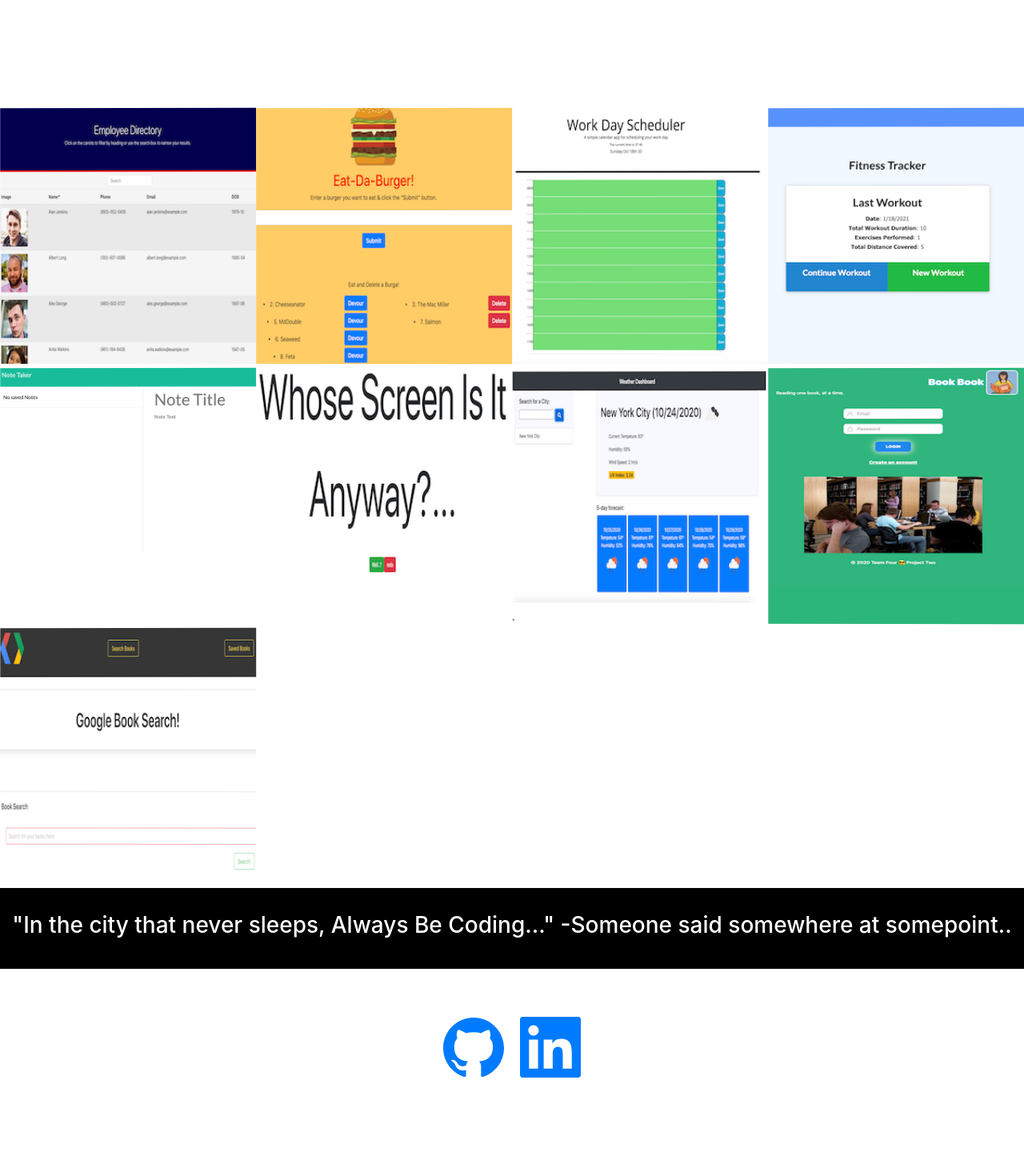
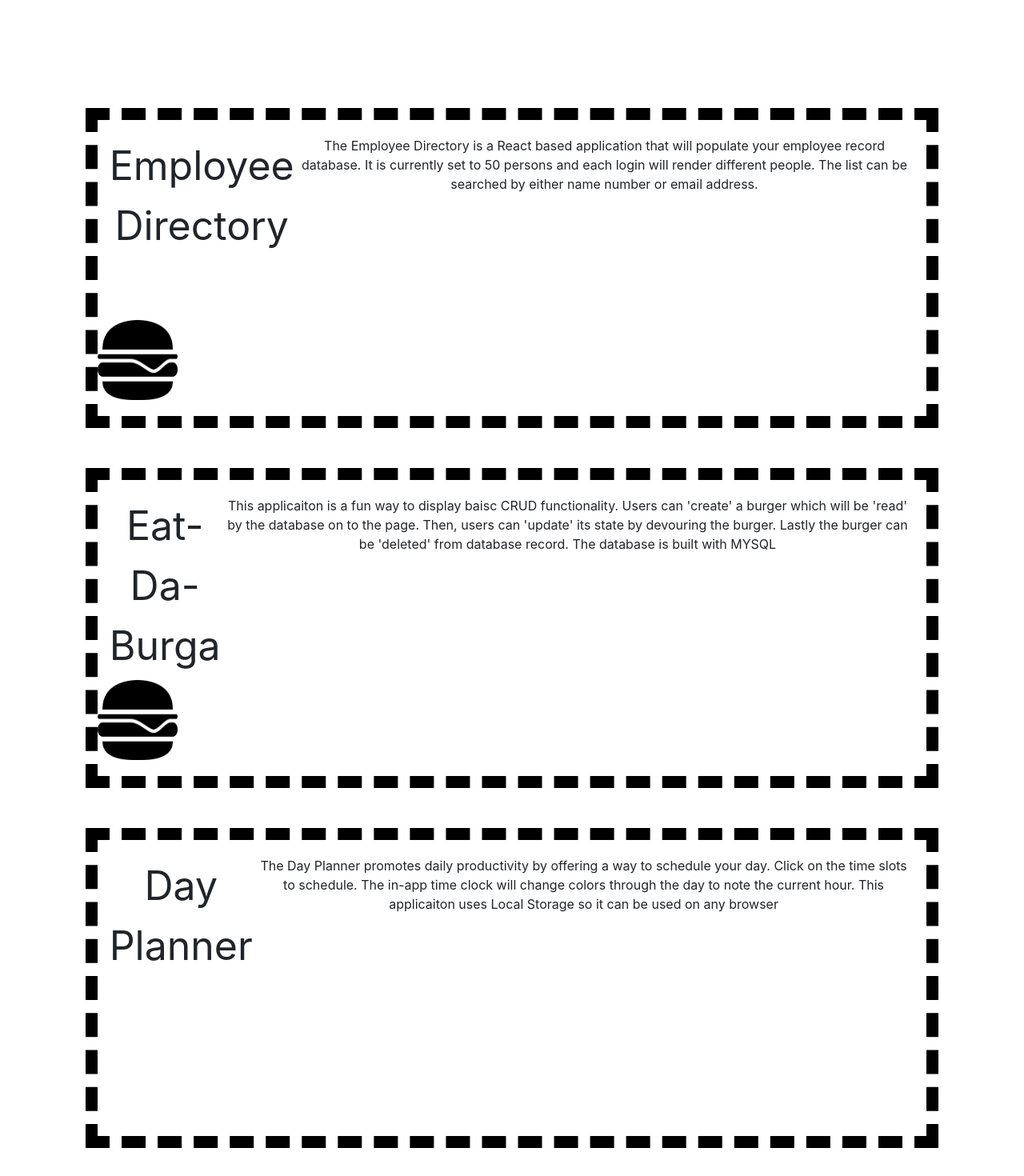
Before and after one commit to johnsondavid1107/uniosReactPortfolio, a React (Create React App) app: page /uniosReactPortfolio/portfolio in a window 1280 px wide. Shown: the part 1360-2830 px from the top of the page at 80% size. Before the commit the page ends 2717 px from the top, so only its background shows below. Built offline with nearby package versions, Linux system fonts and the light colour scheme; a web font is replaced by a local one.

Commit message:
made changes to the porjects page to map through an array instead of static coding

```diff
--- a/src/components/Projects.js
+++ b/src/components/Projects.js
@@ -1,15 +1,7 @@
 /* eslint-disable react/jsx-no-target-blank */
 import React, { useEffect } from "react"
 import "./portfolio.css"
-import Burger from "./photos/eatDaBurger.png"
-import EmployeeDirectory from "./photos/EmployeeDirectory.png"
-import fitnessTracker from "./photos/fitnessTracker.png"
-import noteTaker from "./photos/noteTaker.png"
-import whoseScreen from "./photos/whoseScreen.png"
-import weatherApp from "./photos/weatherApp.png"
-import bookBook from "./photos/bookBook.png"
-import dayPlanner from "./photos/dayPlanner.png"
-import Google from "./photos/Google.png"
+import Burger from "./photos/hamburger.png"
 import Aos from "aos";
 import "aos/dist/aos.css"
 
@@ -17,34 +9,96 @@ function Projects() {
     useEffect(() => {
         Aos.init({ duration: 3000, delay: 200 })
     }, []);
+
+
+    const arrayOfProjects = [
+        {
+            name: "Employee Directory",
+            description: "The Employee Directory is a React based application that will populate your employee record database.  It is currently set to 50 persons and each login will render different people.  The list can be searched by either name number or email address. ",
+            github: "https://github.com/johnsondavid1107/albusterEmployeeDirectory",
+            link: "https://johnsondavid1107.github.io/albusterEmployeeDirectory/",
+            imageLink: Burger
+        },
+        {
+            name: "Eat-Da-Burga",
+            description: "This applicaiton is a fun way to display baisc CRUD functionality.  Users can 'create' a burger which will be 'read' by the database on to the page.  Then, users can 'update' its state by devouring the burger.  Lastly the burger can be 'deleted' from database record.  The database is built with MYSQL",
+            github: "https://github.com/johnsondavid1107/treadEatDaBurgerApp",
+            link: "https://hidden-stream-16175.herokuapp.com/",
+            imageLink: Burger
+        },
+
+        {
+            name: "Day Planner",
+            description: "The Day Planner promotes daily productivity by offering a way to schedule your day.  Click on the time slots to schedule.  The in-app time clock will change colors through the day to note the current hour.  This applicaiton uses Local Storage so it can be used on any browser",
+            github: "",
+            link: "",
+            imageLink: ""
+        },
+
+        {
+            name: "Fitness Tracker",
+            description: "",
+            github: "",
+            link: "",
+            imageLink: ""
+        },
+
+        {
+            name: "Note Taker",
+            description: "",
+            github: "",
+            link: "",
+            imageLink: ""
+        },
+
+        {
+            name: "Whose Screen Is It Anyway?!",
+            description: "",
+            github: "",
+            link: "",
+            imageLink: ""
+        },
+
+        {
+            name: "Weather App",
+            description: "",
+            github: "",
+            link: "",
+            imageLink: ""
+        },
+
+        {
+            name: "bookBook",
+            description: "",
+            github: "",
+            link: "",
+            imageLink: ""
+        },
+
+        {
+            name: "Google Book Search",
+            description: "",
+            github: "",
+            link: "",
+            imageLink: ""
+        },
+
+
+    ]
+
+
+
+
     const styles = {
         imageTest: {
             padding: 0,
             marginBottom: 5,
             position: "relative"
 
-        }, picture: {
-            width: "100%",
-            border: "100px"
-        },
-        box: {
-            width: "150px",
-            background: "white"
-
         },
         raiseRow: {
             marginTop: "0px",
             backgroundColor: "white"
-        },
-        middle: {
-            position: "absolute",
-            top: "20%",
-            padding: "30px",
-            width: "100%",
-            color: "black",
-            display: "block",
-            opacity: 0,
-
         },
         quoteColor: {
             paddingTop: "30px",
@@ -53,53 +107,46 @@ function Projects() {
         },
         noPadding: {
             padding: 0
+        },
+        largeText: {
+            fontSize: "50px"
         }
     }
 
     return (
         <div className="container-fluid">
-            <div style={styles.box}></div>
+
             <div className="row text-center" style={styles.raiseRow}>
-                <div className="col-6 col-sm-6 col-md-4 col-xl-3" style={styles.imageTest}>
-                    <a href="https://johnsondavid1107.github.io/albusterEmployeeDirectory/" target="_blank"><img src={EmployeeDirectory} alt="test" className="pic" data-aos="flip-left" style={styles.picture}></img></a>
-                    <a href="https://johnsondavid1107.github.io/albusterEmployeeDirectory/" target="_blank"> <h5 className="makeAppear" style={styles.middle}>Employee Directory: React Application</h5></a>
+                <div className="col-12">
 
-                </div>
-                <div className="col-6 col-sm-6 col-md-4 col-xl-3" style={styles.imageTest}>
-                    <a href="https://hidden-stream-16175.herokuapp.com/" target="_blank"><img src={Burger} alt="test" className="pic" data-aos="flip-left" style={styles.picture}></img></a>
-                    <a href="https://hidden-stream-16175.herokuapp.com/" target="_blank"><h5 className="makeAppear" style={styles.middle} >Eat-Da-Burger: Heroku</h5></a>
-                </div>
-                <div className="col-6 col-sm-6 col-md-4 col-xl-3" style={styles.imageTest}>
-                    <a href="https://johnsondavid1107.github.io/EsprayDayPlanner/" target="_blank"><img src={dayPlanner} alt="test" className="pic" data-aos="flip-left" style={styles.picture}></img></a>
-                    <a href="https://johnsondavid1107.github.io/EsprayDayPlanner/" target="_blank"><h5 className="makeAppear" style={styles.middle} >Day Planner: Local Storage</h5></a>
-                </div>
-                <div className="col-6 col-md-4 col-xl-3" style={styles.imageTest}>
-                    <a href=" https://swinstream-fitness-tracker.herokuapp.com/" target="_blank"><img src={fitnessTracker} alt="test" className="pic" data-aos="flip-left" style={styles.picture}></img></a>
-                    <a href=" https://swinstream-fitness-tracker.herokuapp.com/" target="_blank"><h5 className="makeAppear" style={styles.middle} >Fitness Tracker: MongoDB</h5></a>
-                </div>
-                <div className="col-6 col-md-4 col-xl-3" style={styles.imageTest}>
-                    <a href="https://boiling-woodland-15894.herokuapp.com/" target="_blank"> <img src={noteTaker} alt="test" className="pic" data-aos="flip-left" style={styles.picture}></img></a>
-                    <a href="https://boiling-woodland-15894.herokuapp.com/" target="_blank"> <h5 className="makeAppear" style={styles.middle} >Note Taker: CRUD</h5> </a>
-                </div>
-                <div className="col-6 col-md-4 col-xl-3" style={styles.imageTest}>
-                    <a href="https://johnsondavid1107.github.io/WhoseScreenIsItAnyway/" target="_blank"><img src={whoseScreen} alt="test" className="pic" data-aos="flip-left" style={styles.picture}></img></a>
-                    <a href="https://johnsondavid1107.github.io/WhoseScreenIsItAnyway/" target="_blank"> <h5 className="makeAppear" style={styles.middle} >Whose Screen Is It Anyway..:Local Storage</h5></a>
-                </div>
-                <div className="col-6 col-md-4 col-xl-3" style={styles.imageTest}>
-                    <a href="https://johnsondavid1107.github.io/taperWeatherApp/" target="_blank"><img src={weatherApp} alt="test" className="pic" data-aos="flip-left" style={styles.picture}></img></a>
-                    <a href="https://johnsondavid1107.github.io/taperWeatherApp/" target="_blank"><h5 className="makeAppear" style={styles.middle} >Weather App: API</h5></a>
-                </div>
-                <div className="col-6 col-md-4 col-xl-3" style={styles.imageTest}>
-                    <a href="https://pacific-harbor-27397.herokuapp.com/login" target="_blank"><img src={bookBook} alt="test" className="pic" data-aos="flip-left" style={styles.picture}></img></a>
-                    <a href="https://pacific-harbor-27397.herokuapp.com/login" target="_blank"> <h5 className="makeAppear" id="bookPadding" style={styles.middle} >bookBook:MYSQL</h5></a>
-                </div>
-                <div className="col-6 col-md-4 col-xl-3" style={styles.imageTest}>
-                    <a href="https://desolate-castle-67258.herokuapp.com/" target="_blank"><img src={Google} alt="test" className="pic" data-aos="flip-left" style={styles.picture}></img></a>
-                    <a href="https://desolate-castle-67258.herokuapp.com/" target="_blank"> <h5 className="makeAppear" id="bookPadding" style={styles.middle} >GoogleBookApp<br />:React</h5></a>
-                </div>
+                    {arrayOfProjects.map(one =>
+                        <div className="row d-flex justify-content-center">
+
+                            <div className="col-10 d-flex justify-content-center" style={{
+                                height: "400px",
+                                border: "15px dashed black",
+                                marginBottom: "50px",
+                                paddingTop: "20px",
+                                backgroundImage: `url(${one.imageLink})`,
+                                backgroundSize: "100px 100px",
+                                backgroundRepeat: "no-repeat",
+                                backgroundPosition: "left top 250px"
+
+
+                            }}>
+
+                                <div style={styles.largeText}>{one.name}</div>
+                                <div>{one.description}</div>
+
+                            </div>
+
+
+                        </div>
+                    )}
 
 
 
+                </div>
 
             </div>
             <div className="row">
```
Also changed, not shown: src/pages/Home.js (+28 -14 lines), src/components/photos/hamburger.png (added), 1 other file (tests, documents, lock files or other folders).
